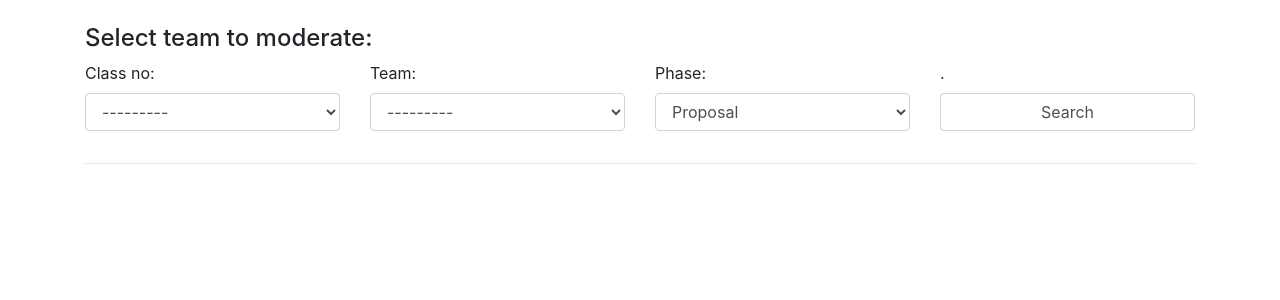
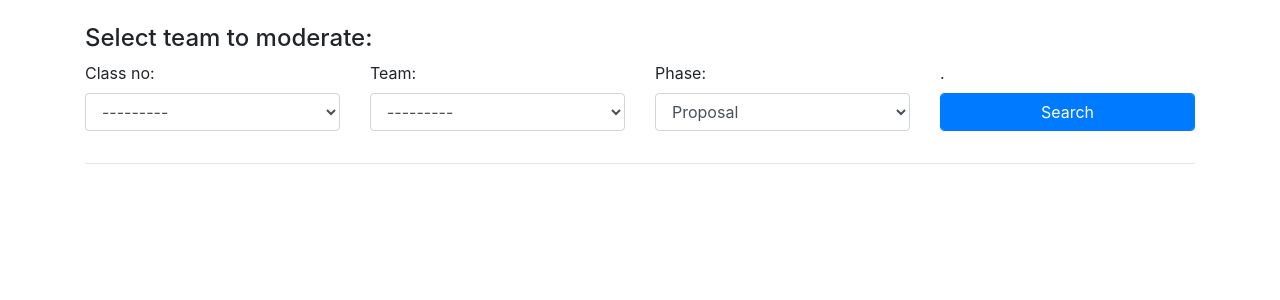
Before and after one commit to beatSpatial/paf_lite, a Django app: page /teams/ in a window 1280 px wide. Shown: the top 300 px of the page. Run offline with Django 3.2, Linux system fonts and the light colour scheme; tables that the repository leaves empty hold one stand-in row (values such as "Sample post"); some libraries are stand-ins or nearby versions.

Commit message:
Change search button colour

```diff
--- a/main/templates/main/search/team_list.html
+++ b/main/templates/main/search/team_list.html
@@ -28,7 +28,7 @@
         </div>
         <div class="form-group col-sm-4 col-md-3">
           <label>.</label>
-          <button class="form-control" type="submit">Search</button>
+          <button class="form-control btn btn-primary" type="submit">Search</button>
         </div>
 
       </div>
```
